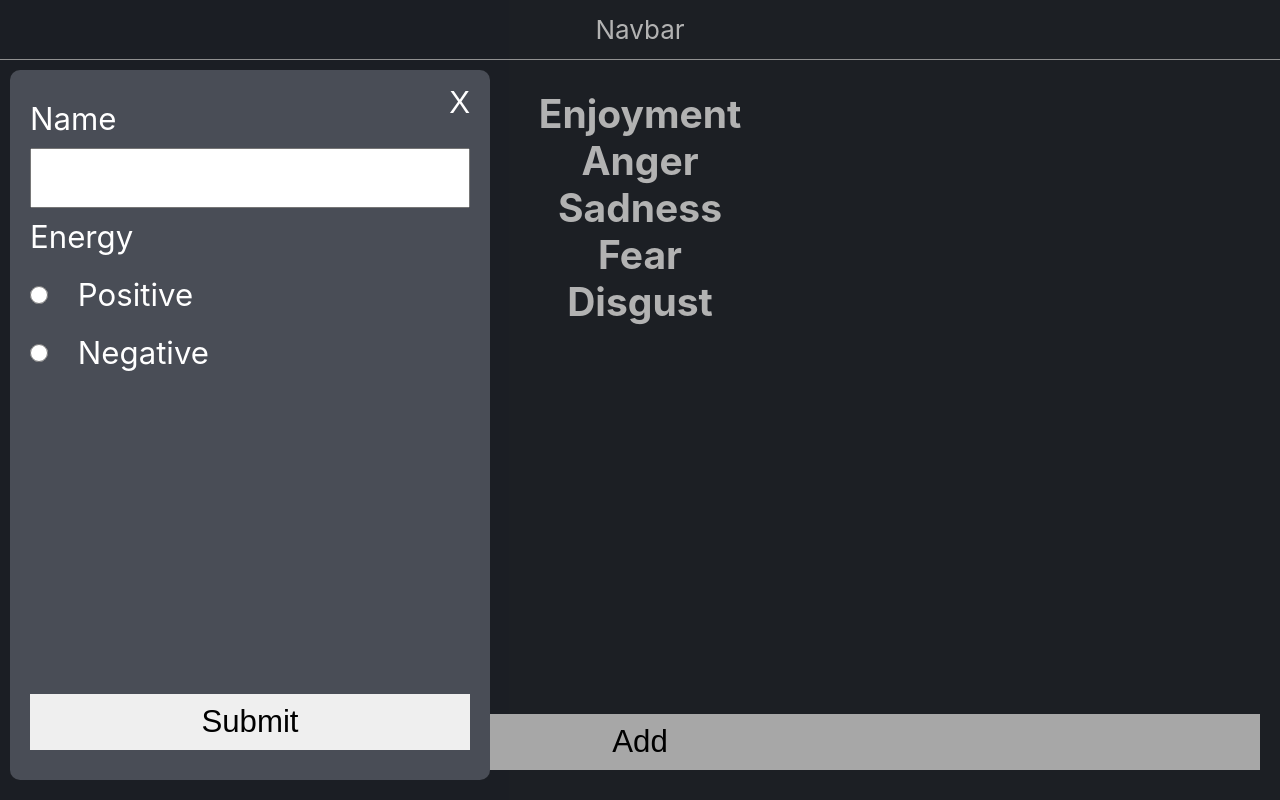
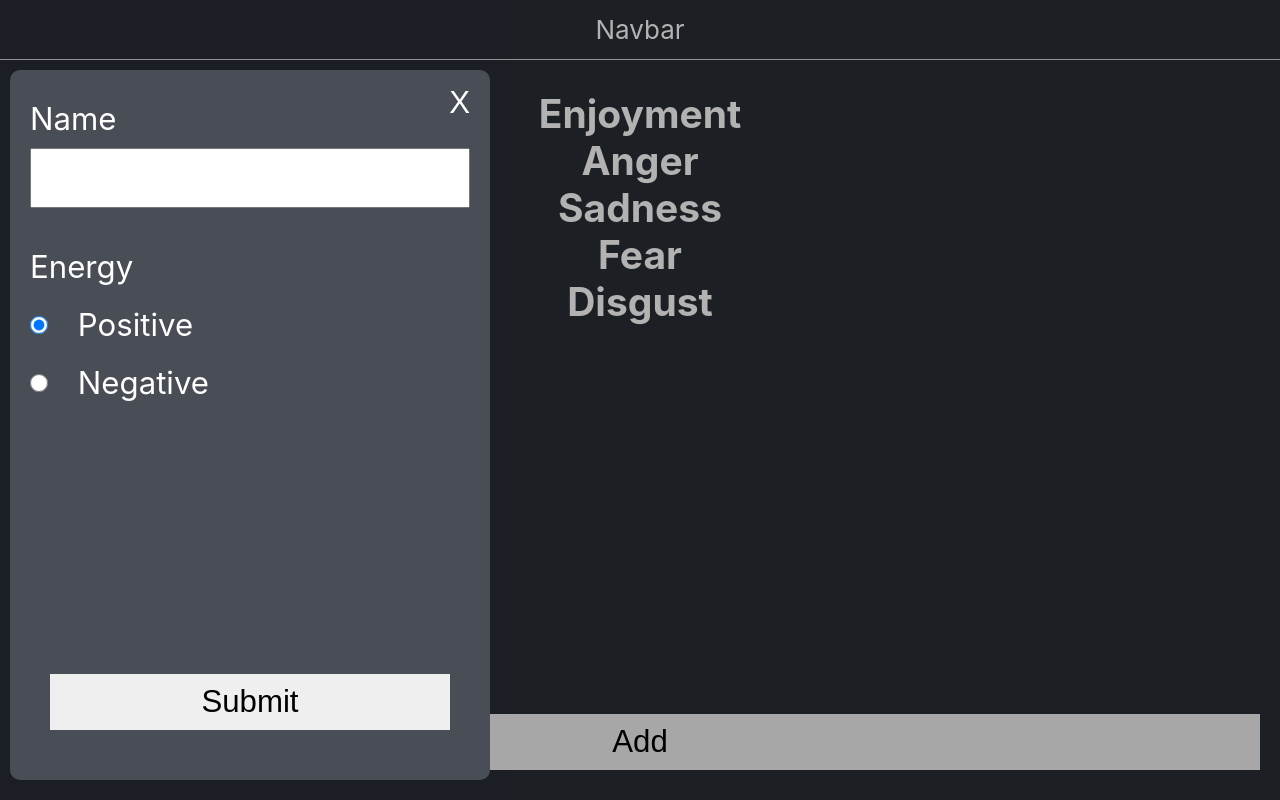
Before and after one commit to AladinJmila/emotions-diary-frontend, a React (Create React App) app: page /categories in a window 1280 px wide. Both pictures are taken after a click on the button "Add". Built offline with nearby package versions, Linux system fonts and the light colour scheme; data requests are answered from the project's data file.

Commit message:
Completed basic implementation of Category Form

```diff
--- a/src/components/CategoriesForm.jsx
+++ b/src/components/CategoriesForm.jsx
@@ -5,22 +5,22 @@ import './Forms.css';
 
 const CategoriesForm = ({ setShowModal }) => {
   const [name, setName] = useState('');
-  const [description, setDescription] = useState('');
-  const [posNeg, setPosNeg] = useState(5);
+  const [energy, setEnergy] = useState('positive');
   const { addCategory } = useCategories();
 
   const handleSubmit = e => {
     e.preventDefault();
 
-    // addEmotion({ id: randomId(), categoryId, name, description });
-    console.log({ id: randomId(), name, description, posNeg });
+    // addCategory({ id: randomId(),  name, energy });
+    console.log({ id: randomId(), name, energy });
     setName('');
-    setDescription('');
     setShowModal(false);
   };
 
+  const isSelected = value => energy === value;
+
   return (
-    <form className='emotion-form' onSubmit={handleSubmit}>
+    <form className='category-form' onSubmit={handleSubmit}>
       <button className='close-btn' onClick={() => setShowModal(false)}>
         X
       </button>
@@ -33,11 +33,25 @@ const CategoriesForm = ({ setShowModal }) => {
       />
       <span>Energy</span>
       <div className='flex'>
-        <input type='radio' name='energy' id='positive' />
+        <input
+          type='radio'
+          name='energy'
+          id='positive'
+          value='positive'
+          checked={isSelected('positive')}
+          onChange={e => setEnergy(e.target.value)}
+        />
         <label htmlFor='positive'>Positive</label>
       </div>
       <div className='flex'>
-        <input type='radio' name='energy' id='negative' />
+        <input
+          type='radio'
+          name='energy'
+          id='negative'
+          value='negative'
+          checked={isSelected('negative')}
+          onChange={e => setEnergy(e.target.value)}
+        />
         <label htmlFor='negative'>Negative</label>
       </div>
 
--- a/src/components/Forms.css
+++ b/src/components/Forms.css
@@ -1,4 +1,5 @@
-.emotion-form {
+.emotion-form,
+.category-form {
   height: calc(100vh - 140px);
   background-color: transparent;
   position: relative;
@@ -49,3 +50,7 @@
   border-radius: 4px;
   cursor: pointer;
 }
+
+.category-form input[type='text'] {
+  margin-bottom: 40px;
+}
```
